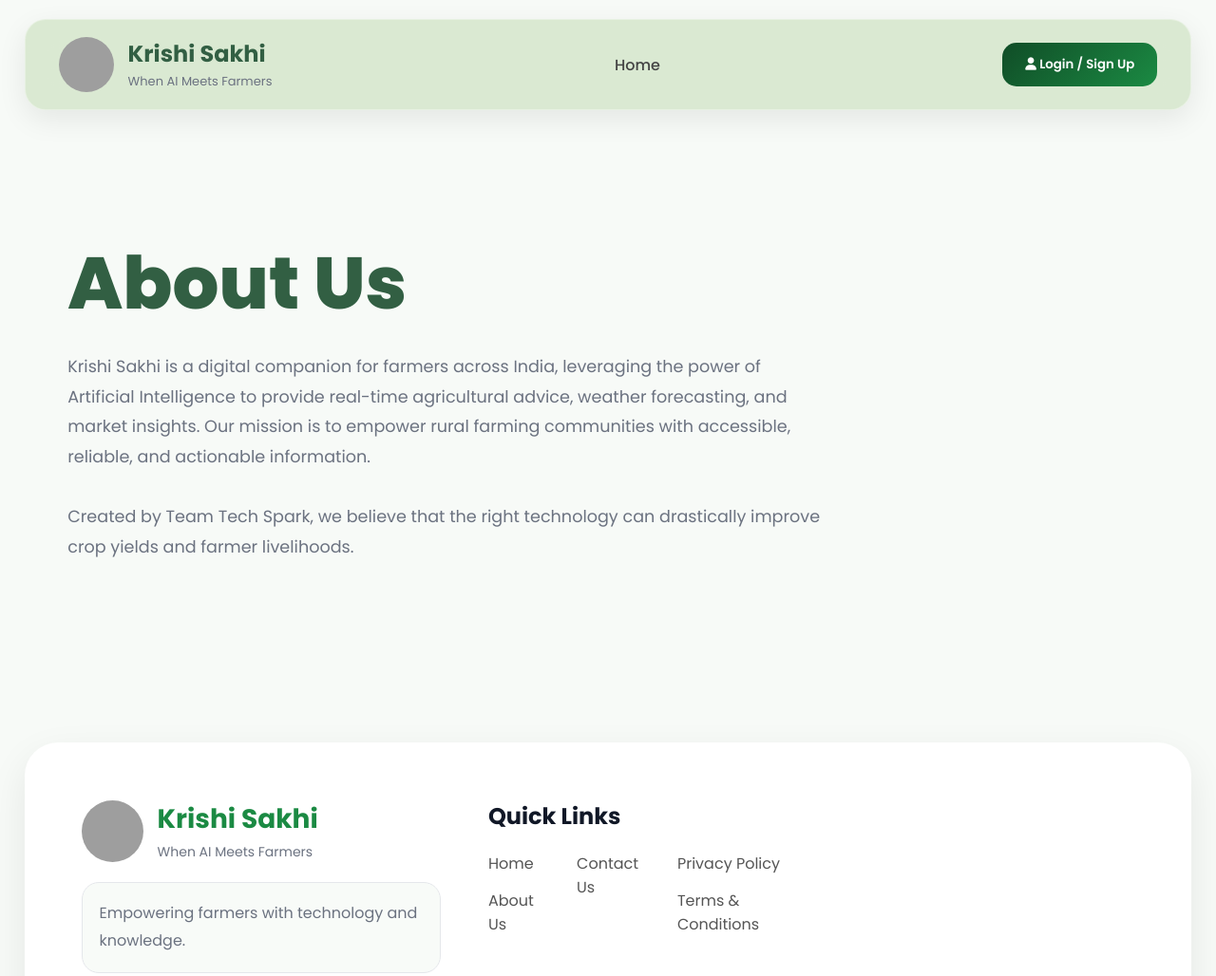
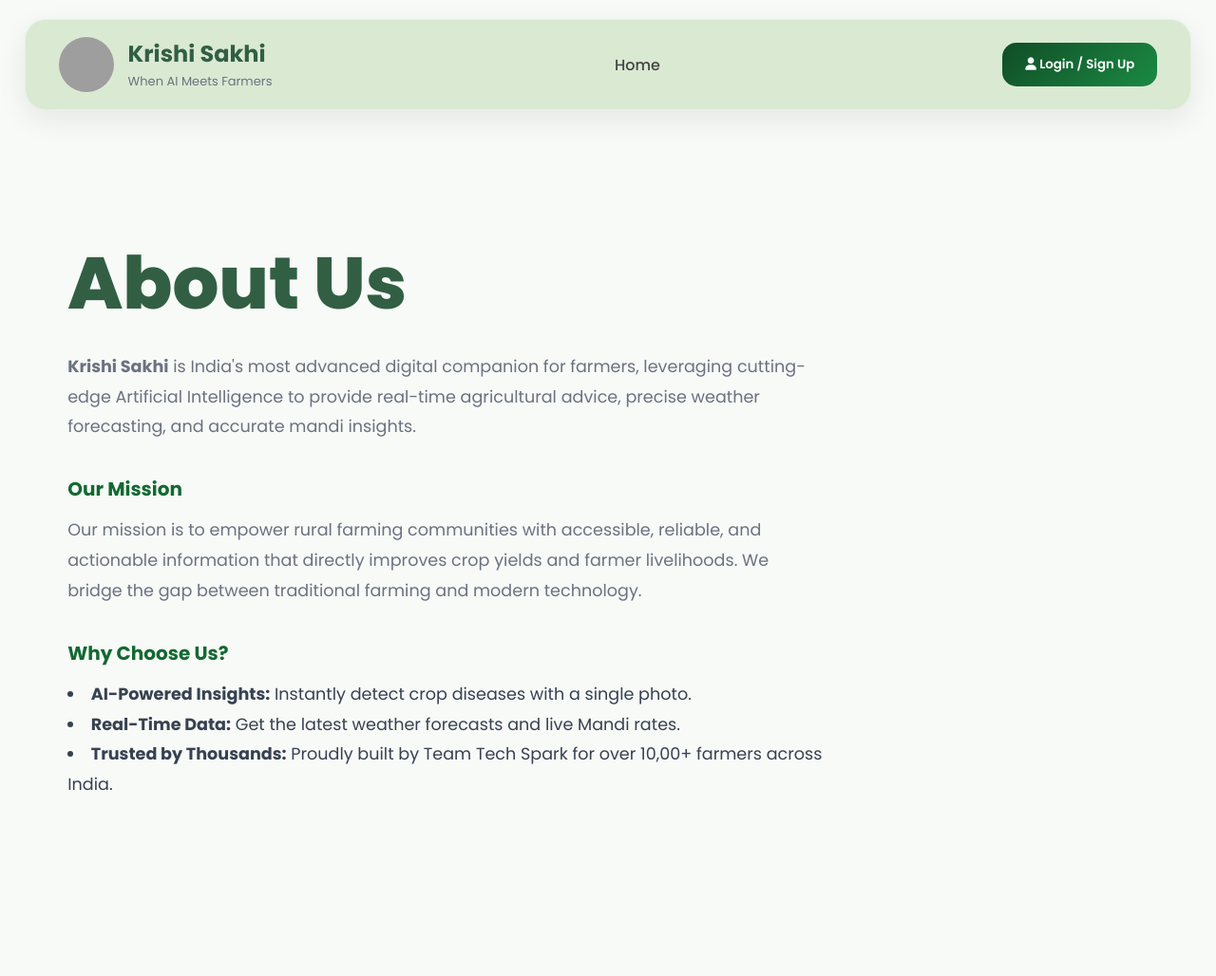
Before and after one commit to Somsingh09/Krishi-Sakhi, a plain HTML site: page aboutus.html in a window 1280 px wide. Shown: the top 1028 px of the page at 95% size. Drawn offline with Linux system fonts and the light colour scheme; grey boxes are pictures that could not be loaded.

Commit message:
Update contact info, improve About Us structure, and refine Terms and Conditions

```diff
--- a/aboutus.html
+++ b/aboutus.html
@@ -31,7 +31,19 @@
     <section class="container" style="padding: 120px 20px; min-height: 70vh;">
         <h1 style="color: var(--primary); margin-bottom: 30px;">About Us</h1>
         <div style="font-size: 1.1rem; line-height: 1.8; max-width: 800px;">
-            <p>Krishi Sakhi is a digital companion for farmers across India, leveraging the power of Artificial Intelligence to provide real-time agricultural advice, weather forecasting, and market insights. Our mission is to empower rural farming communities with accessible, reliable, and actionable information.</p><br><p>Created by Team Tech Spark, we believe that the right technology can drastically improve crop yields and farmer livelihoods.</p>
+            <div style="text-align: left; margin: 0 auto;">
+                <p><strong>Krishi Sakhi</strong> is India's most advanced digital companion for farmers, leveraging cutting-edge Artificial Intelligence to provide real-time agricultural advice, precise weather forecasting, and accurate mandi insights.</p>
+                <br>
+                <h3 style="color: var(--primary-dark); margin-bottom: 10px;">Our Mission</h3>
+                <p>Our mission is to empower rural farming communities with accessible, reliable, and actionable information that directly improves crop yields and farmer livelihoods. We bridge the gap between traditional farming and modern technology.</p>
+                <br>
+                <h3 style="color: var(--primary-dark); margin-bottom: 10px;">Why Choose Us?</h3>
+                <ul style="list-style-position: inside; margin-bottom: 20px;">
+                    <li><strong>AI-Powered Insights:</strong> Instantly detect crop diseases with a single photo.</li>
+                    <li><strong>Real-Time Data:</strong> Get the latest weather forecasts and live Mandi rates.</li>
+                    <li><strong>Trusted by Thousands:</strong> Proudly built by Team Tech Spark for over 10,00+ farmers across India.</li>
+                </ul>
+            </div>
         </div>
     </section>
 
```
Also changed, not shown: contact.html (+1 -1 lines), terms.html (+15 -1 lines).
